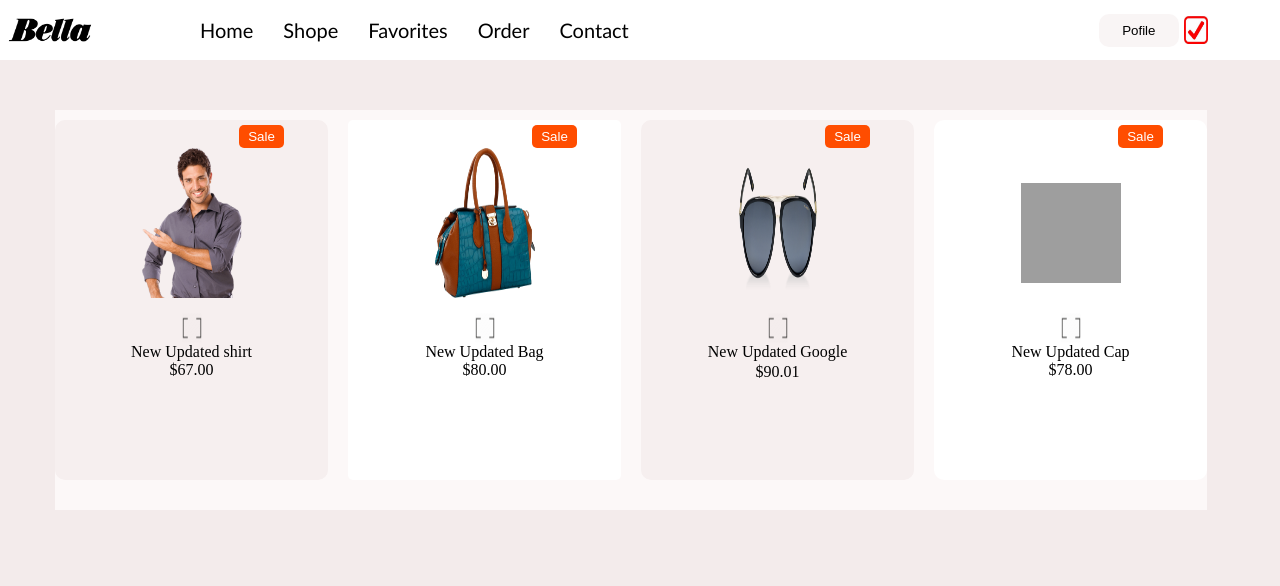
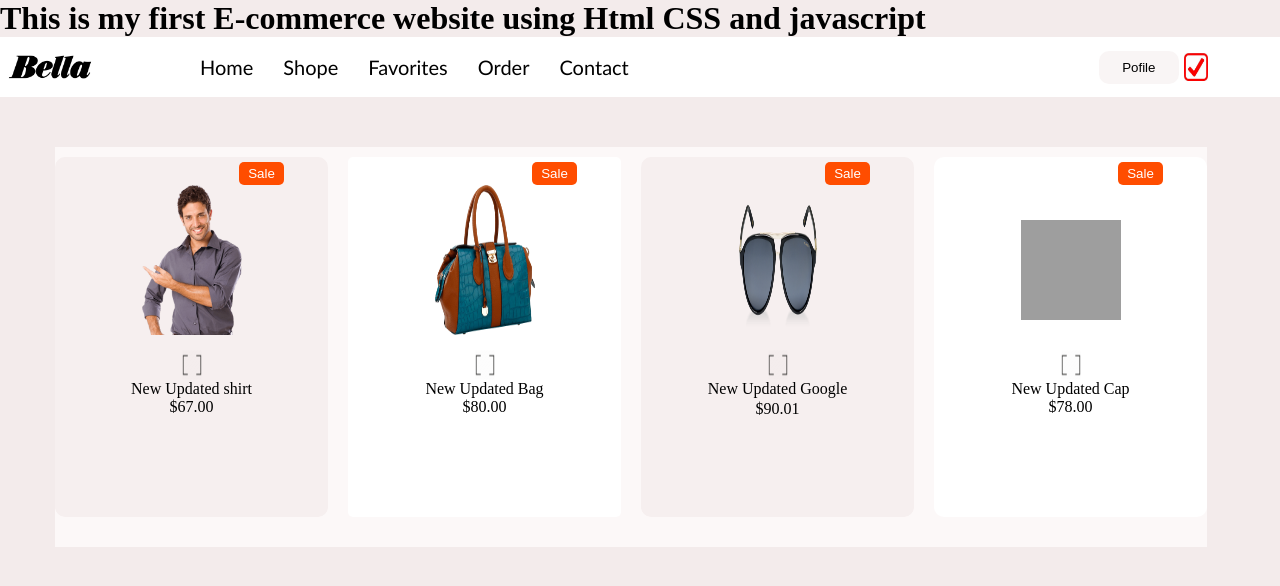
Before and after one commit to Yashjainmessi/E-commerce-Website, a plain HTML site: page index.html in a window 1280 px wide. Drawn offline with Linux system fonts and the light colour scheme; grey boxes are pictures that could not be loaded.

Commit message:
New Changes

```diff
--- a/index.html
+++ b/index.html
@@ -10,6 +10,7 @@
 </head>
 
 <body>
+    <h1>This is my first E-commerce website using Html CSS and javascript</h1>
 
     <div class="Container">
         <nav>
```
